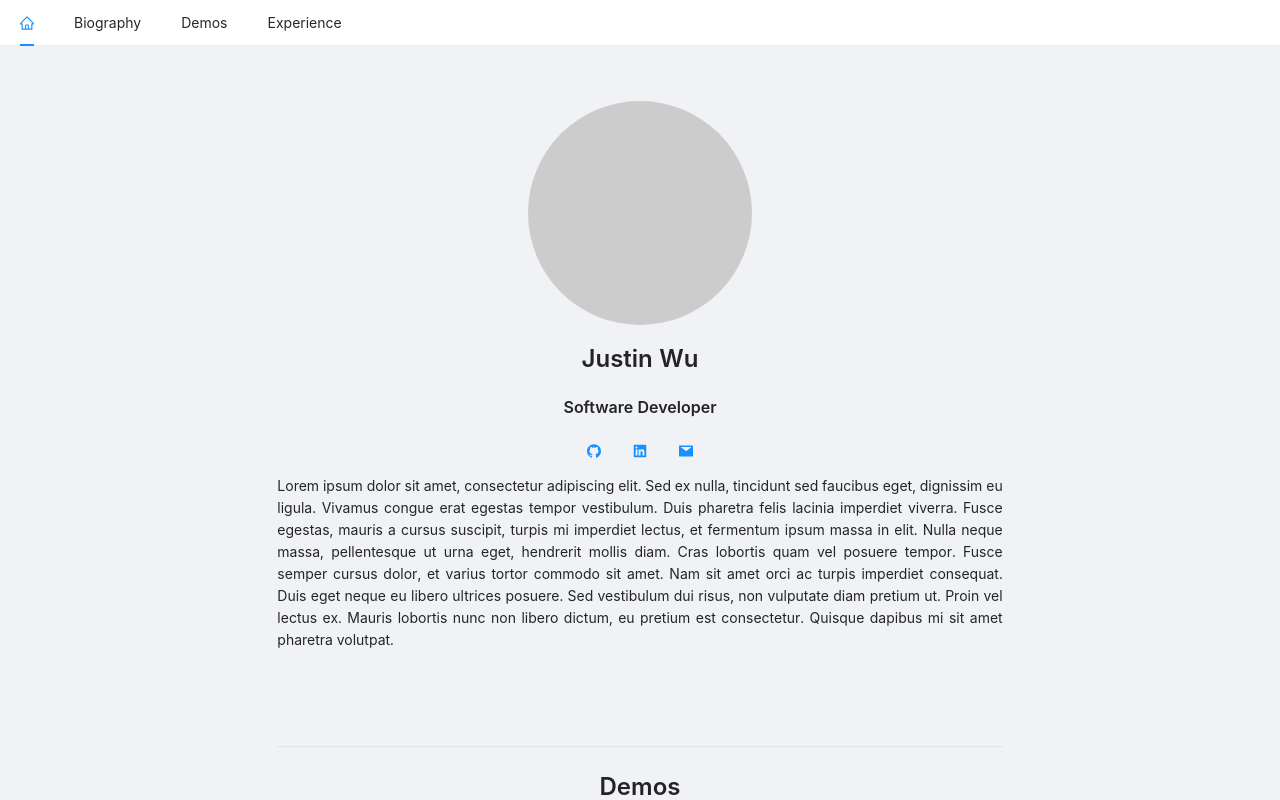
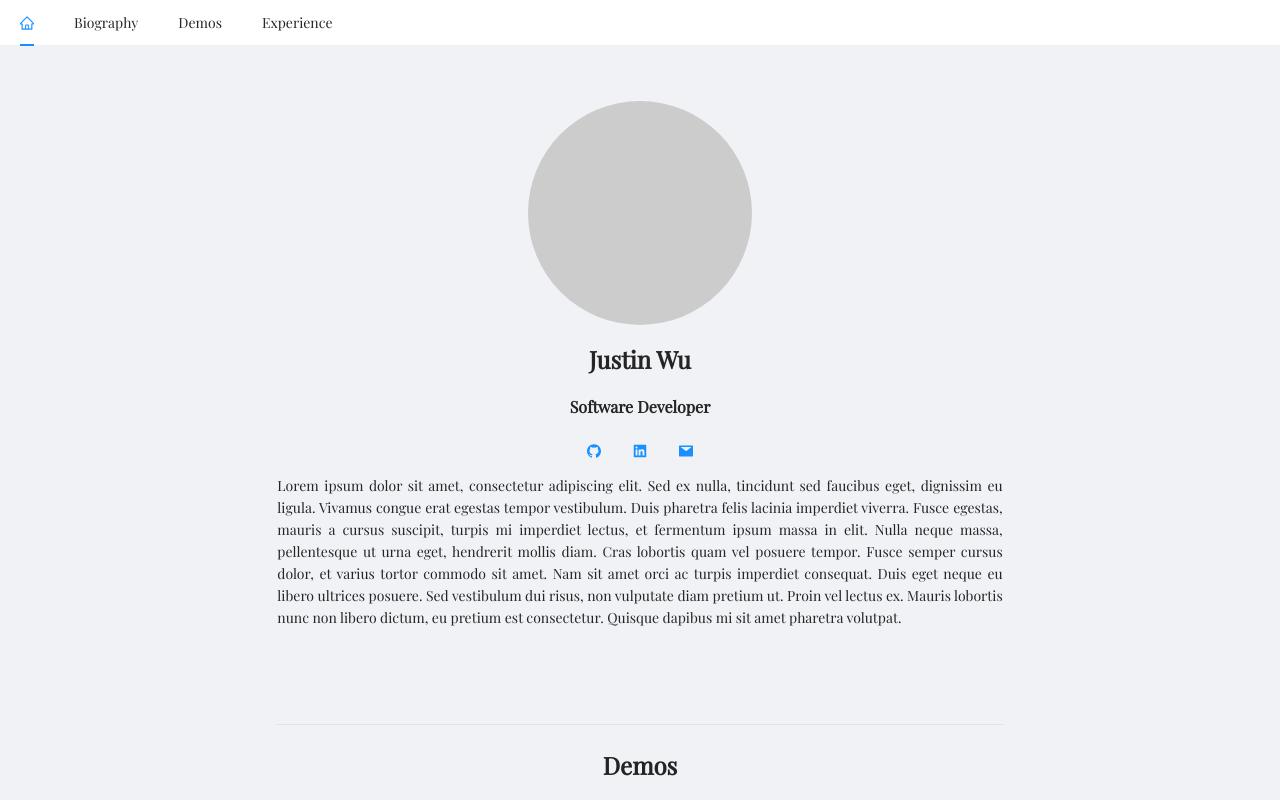
Before and after one commit to JustinLokHinWu/Personal-Site-Frontend, a React (Create React App) app: page / in a window 1280 px wide. Shown: the top 800 px of the page. Built offline with nearby package versions, Linux system fonts and the light colour scheme.

Commit message:
Changed default typeface

```diff
--- a/public/index.html
+++ b/public/index.html
@@ -3,6 +3,11 @@
   <head>
     <meta charset="utf-8" />
     <link rel="icon" href="%PUBLIC_URL%/favicon.ico" />
+
+    <link rel="preconnect" href="https://fonts.googleapis.com">
+    <link rel="preconnect" href="https://fonts.gstatic.com" crossorigin>
+    <link href="https://fonts.googleapis.com/css2?family=Playfair+Display&display=swap" rel="stylesheet">
+
     <meta name="viewport" content="width=device-width, initial-scale=1" />
     <meta name="theme-color" content="#000000" />
     <meta
@@ -24,7 +29,7 @@
       work correctly both with client-side routing and a non-root public URL.
       Learn how to configure a non-root public URL by running `npm run build`.
     -->
-    <title>React App</title>
+    <title>Justin Wu</title>
   </head>
   <body>
     <noscript>You need to enable JavaScript to run this app.</noscript>
--- a/src/App.css
+++ b/src/App.css
@@ -1,3 +1,7 @@
+* {
+  font-family: 'Playfair Display', serif;
+}
+
 /* .App {
   text-align: center;
 }
```
